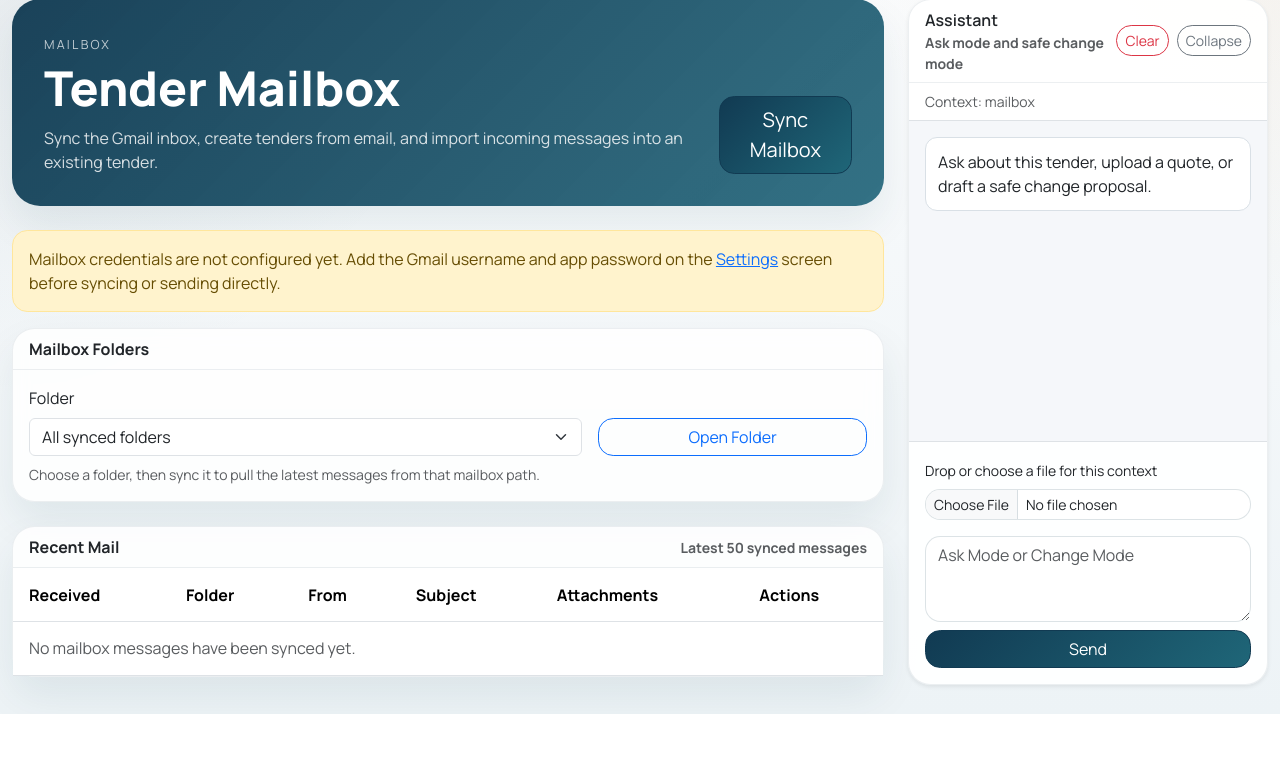
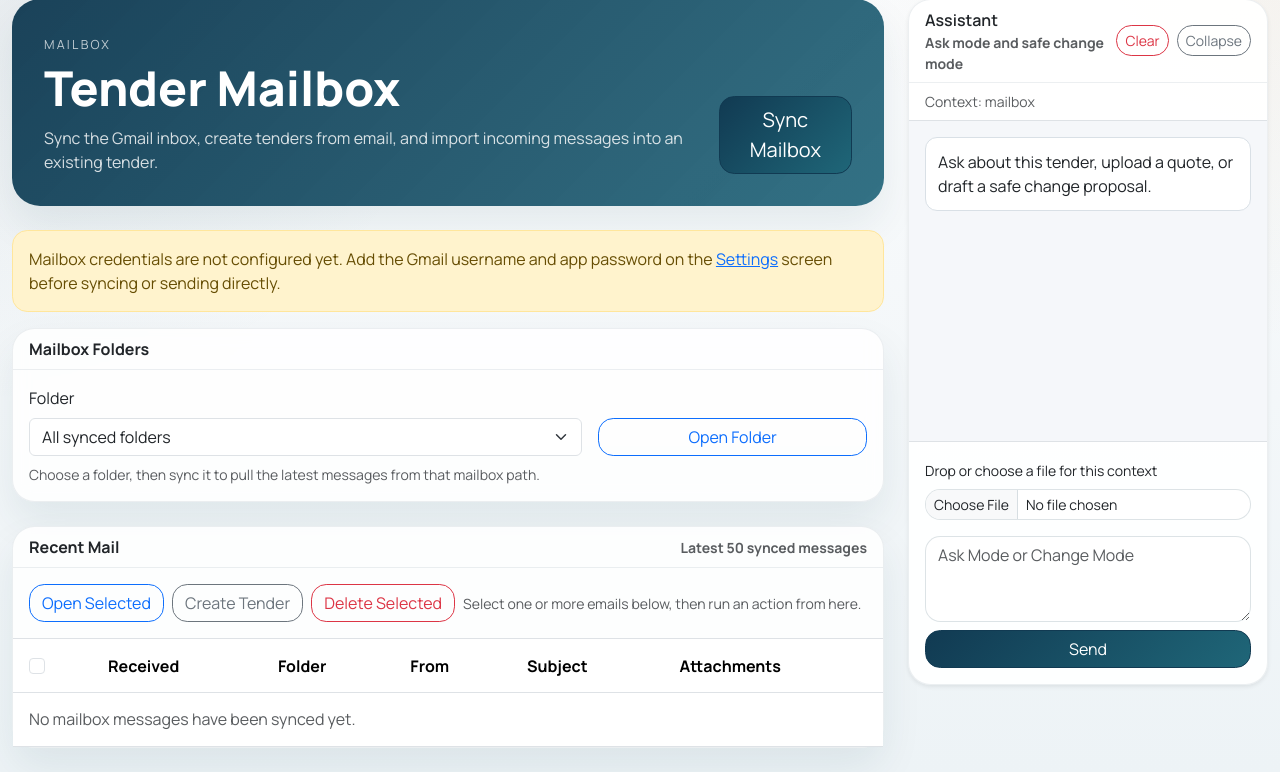
Before and after one commit to zageabb/tender_designer, a Flask app: page /mailbox/ in a window 1280 px wide. Shown: the part 86-858 px from the top of the page. Before the commit the page ends 800 px from the top, so only its background shows below. Run offline with Flask 3, Linux system fonts and the light colour scheme; data comes from the database, SQL or seed files in the repository; data that the repository does not hold is empty; some libraries are stand-ins or nearby versions.

Commit message:
Add bulk mailbox actions

```diff
--- a/routes/mailbox.py
+++ b/routes/mailbox.py
@@ -16,6 +16,18 @@ from services.mailbox_service import (
 
 
 mailbox_bp = Blueprint("mailbox", __name__, url_prefix="/mailbox")
+
+
+def _selected_message_ids() -> list[int]:
+    message_ids: list[int] = []
+    for raw_value in request.form.getlist("message_ids"):
+        try:
+            parsed = int(raw_value)
+        except (TypeError, ValueError):
+            continue
+        if parsed not in message_ids:
+            message_ids.append(parsed)
+    return message_ids
 
 
 @mailbox_bp.route("/")
@@ -158,3 +170,71 @@ def delete_message(message_id: int):
     if selected_folder:
         route_kwargs["folder"] = selected_folder
     return redirect(url_for("mailbox.index", **route_kwargs))
+
+
+@mailbox_bp.route("/bulk-action", methods=["POST"])
+def bulk_action():
+    tender_id = request.form.get("tender_id", type=int)
+    selected_folder = (request.form.get("folder") or "").strip()
+    action_name = (request.form.get("bulk_action") or "").strip()
+    message_ids = _selected_message_ids()
+    route_kwargs = {}
+    if tender_id:
+        route_kwargs["tender_id"] = tender_id
+    if selected_folder:
+        route_kwargs["folder"] = selected_folder
+    if not message_ids:
+        flash("Select at least one email first.", "warning")
+        return redirect(url_for("mailbox.index", **route_kwargs))
+
+    messages = MailboxMessage.query.filter(MailboxMessage.id.in_(message_ids)).order_by(MailboxMessage.received_at.desc().nullslast()).all()
+    if not messages:
+        flash("The selected emails could not be found.", "warning")
+        return redirect(url_for("mailbox.index", **route_kwargs))
+
+    try:
+        if action_name == "open":
+            if len(messages) != 1:
+                flash("Open Selected works with exactly one email.", "warning")
+                return redirect(url_for("mailbox.index", **route_kwargs))
+            return redirect(url_for("mailbox.view_message", message_id=messages[0].id, **route_kwargs))
+
+        if action_name == "create_tender":
+            created_tenders = []
+            for mailbox_message in messages:
+                created_tenders.append(create_tender_from_mailbox_message(current_app.config["DATA_DIR"], mailbox_message))
+            db.session.commit()
+            if len(created_tenders) == 1:
+                flash(f"Created tender {created_tenders[0].tender_number} from the selected email.", "success")
+                return redirect(url_for("tenders.detail_tender", tender_id=created_tenders[0].id))
+            flash(f"Created {len(created_tenders)} tenders from the selected emails.", "success")
+            return redirect(url_for("mailbox.index", **route_kwargs))
+
+        if action_name == "import_to_tender":
+            if not tender_id:
+                flash("Choose a tender-linked mailbox view before importing emails into a tender.", "warning")
+                return redirect(url_for("mailbox.index", **route_kwargs))
+            tender = Tender.query.get_or_404(tender_id)
+            for mailbox_message in messages:
+                import_mailbox_message_to_tender(current_app.config["DATA_DIR"], mailbox_message, tender)
+            db.session.commit()
+            flash(f"Imported {len(messages)} email(s) into tender {tender.tender_number}.", "success")
+            return redirect(url_for("tenders.detail_tender", tender_id=tender.id, _anchor="mailbox"))
+
+        if action_name == "delete":
+            deleted_count = 0
+            remote_statuses: list[str] = []
+            for mailbox_message in messages:
+                remote_statuses.append(delete_mailbox_message(current_app.config["DATA_DIR"], mailbox_message))
+                deleted_count += 1
+            db.session.commit()
+            summary = ", ".join(sorted(dict.fromkeys(remote_statuses)))
+            flash(f"Deleted {deleted_count} mailbox email(s). Remote status: {summary}.", "success")
+            return redirect(url_for("mailbox.index", **route_kwargs))
+
+        flash("That mailbox action is not supported.", "warning")
+        return redirect(url_for("mailbox.index", **route_kwargs))
+    except Exception as exc:
+        db.session.rollback()
+        flash(f"Could not complete the mailbox action: {exc}", "danger")
+        return redirect(url_for("mailbox.index", **route_kwargs))
--- a/templates/mailbox/index.html
+++ b/templates/mailbox/index.html
@@ -64,44 +64,37 @@
     <span>{% if selected_folder %}{{ selected_folder }}{% else %}Recent Mail{% endif %}</span>
     <span class="text-muted small">Latest 50 synced messages{% if selected_folder %} from this folder{% endif %}</span>
   </div>
+  <form method="post" action="{{ url_for('mailbox.bulk_action') }}">
+    {% if tender %}<input type="hidden" name="tender_id" value="{{ tender.id }}">{% endif %}
+    {% if selected_folder %}<input type="hidden" name="folder" value="{{ selected_folder }}">{% endif %}
+    <div class="card-body border-bottom">
+      <div class="d-flex gap-2 flex-wrap align-items-center">
+        <button class="btn btn-outline-primary" type="submit" name="bulk_action" value="open">Open Selected</button>
+        <button class="btn btn-outline-secondary" type="submit" name="bulk_action" value="create_tender">Create Tender</button>
+        {% if tender %}
+        <button class="btn btn-outline-dark" type="submit" name="bulk_action" value="import_to_tender">Import To Tender</button>
+        {% endif %}
+        <button class="btn btn-outline-danger" type="submit" name="bulk_action" value="delete" onclick="return confirm('Delete the selected email(s)? Tender Designer will remove the synced records and try to move the mailbox email(s) to Trash.');">Delete Selected</button>
+        <span class="small text-muted">Select one or more emails below, then run an action from here.</span>
+      </div>
+    </div>
   <div class="table-responsive">
     <table class="table align-middle mb-0">
       <thead>
-        <tr><th>Received</th><th>Folder</th><th>From</th><th>Subject</th><th>Attachments</th><th>Actions</th></tr>
+        <tr><th><input class="form-check-input" type="checkbox" data-mailbox-select-all></th><th>Received</th><th>Folder</th><th>From</th><th>Subject</th><th>Attachments</th></tr>
       </thead>
       <tbody>
         {% for message in messages %}
         <tr>
+          <td><input class="form-check-input" type="checkbox" name="message_ids" value="{{ message.id }}" data-mailbox-select-item></td>
           <td>{{ message.received_at.strftime('%Y-%m-%d %H:%M') if message.received_at else '-' }}</td>
           <td>{{ message.mailbox_folder or '-' }}</td>
           <td>{{ message.sender_name or message.sender_email or 'Unknown sender' }}</td>
           <td>
-            <div class="fw-semibold">{{ message.subject }}</div>
+            <div class="fw-semibold"><a class="link-dark text-decoration-none" href="{{ url_for('mailbox.view_message', message_id=message.id, tender_id=tender.id if tender else None, folder=selected_folder or message.mailbox_folder) }}">{{ message.subject }}</a></div>
             <div class="small text-muted">{{ message.snippet or '-' }}</div>
           </td>
           <td>{{ message.attachments|length }}</td>
-          <td>
-            <div class="d-flex gap-2 flex-wrap">
-              <a class="btn btn-sm btn-outline-primary" href="{{ url_for('mailbox.view_message', message_id=message.id, tender_id=tender.id if tender else None, folder=selected_folder or message.mailbox_folder) }}">Open</a>
-              <form method="post" action="{{ url_for('mailbox.create_tender_from_message', message_id=message.id) }}">
-                {% if tender %}<input type="hidden" name="tender_id" value="{{ tender.id }}">{% endif %}
-                <input type="hidden" name="folder" value="{{ selected_folder or message.mailbox_folder or '' }}">
-                <button class="btn btn-sm btn-outline-secondary" type="submit">Create Tender</button>
-              </form>
-              {% if tender %}
-              <form method="post" action="{{ url_for('mailbox.import_to_tender', message_id=message.id) }}">
-                <input type="hidden" name="tender_id" value="{{ tender.id }}">
-                <input type="hidden" name="folder" value="{{ selected_folder or message.mailbox_folder or '' }}">
-                <button class="btn btn-sm btn-outline-dark" type="submit">Import To Tender</button>
-              </form>
-              {% endif %}
-              <form method="post" action="{{ url_for('mailbox.delete_message', message_id=message.id) }}" onsubmit="return confirm('Delete email {{ message.subject }}? Tender Designer will remove the synced record and try to move the mailbox email to Trash.');">
-                {% if tender %}<input type="hidden" name="tender_id" value="{{ tender.id }}">{% endif %}
-                <input type="hidden" name="folder" value="{{ selected_folder or message.mailbox_folder or '' }}">
-                <button class="btn btn-sm btn-outline-danger" type="submit">Delete</button>
-              </form>
-            </div>
-          </td>
         </tr>
         {% else %}
         <tr><td colspan="6" class="text-muted">No mailbox messages have been synced yet.</td></tr>
@@ -109,5 +102,25 @@
       </tbody>
     </table>
   </div>
+  </form>
 </div>
+<script>
+  (() => {
+    const selectAll = document.querySelector("[data-mailbox-select-all]");
+    const items = Array.from(document.querySelectorAll("[data-mailbox-select-item]"));
+    if (!selectAll || items.length === 0) {
+      return;
+    }
+    selectAll.addEventListener("change", () => {
+      for (const item of items) {
+        item.checked = selectAll.checked;
+      }
+    });
+    for (const item of items) {
+      item.addEventListener("change", () => {
+        selectAll.checked = items.every((entry) => entry.checked);
+      });
+    }
+  })();
+</script>
 {% endblock %}
```
